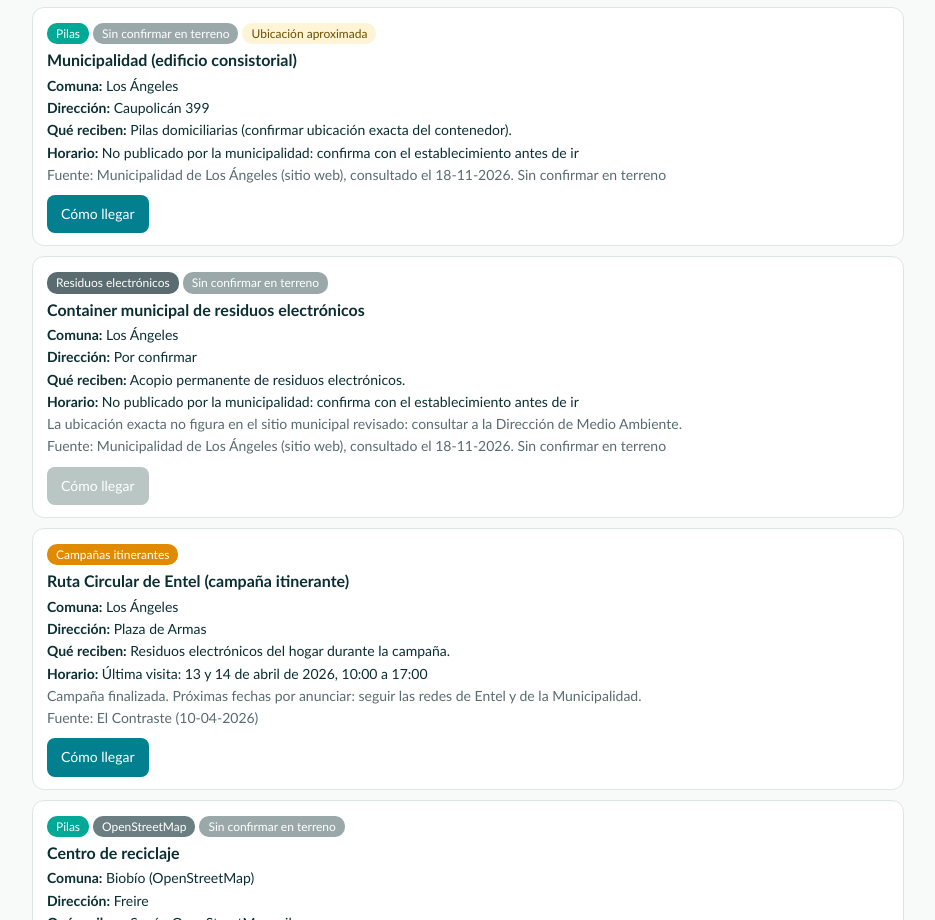
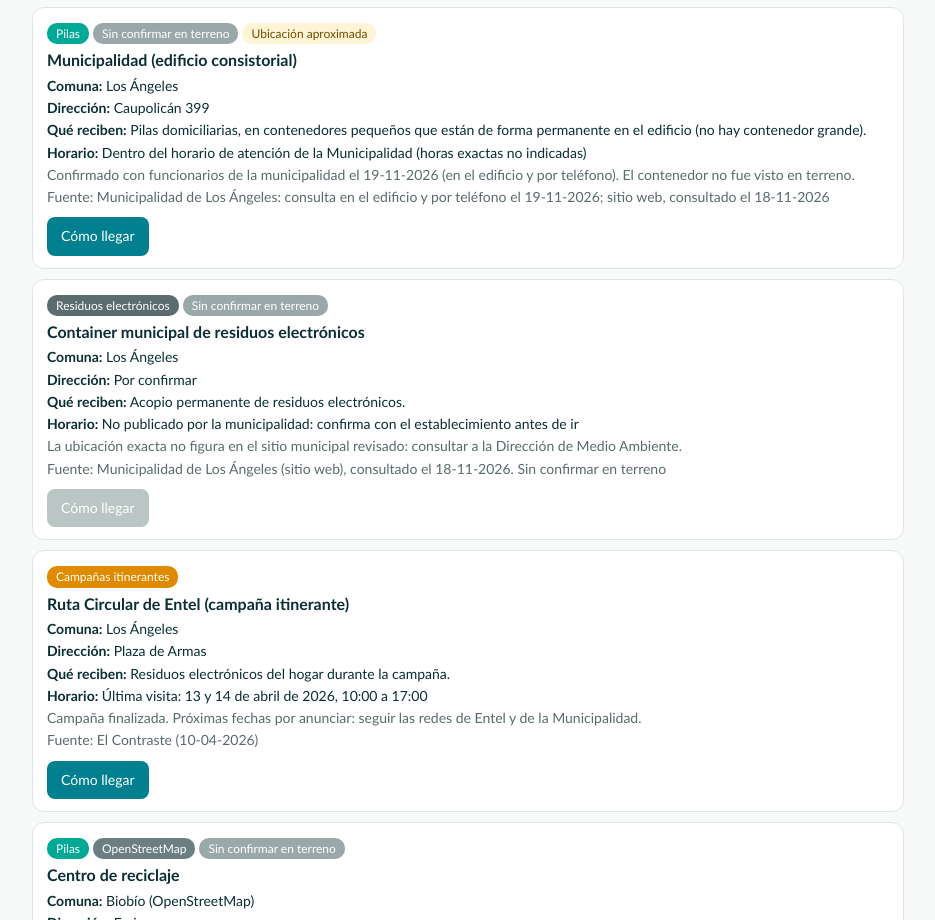
Before and after one commit to eliascid07/TrabajoSustentabilidad, a plain HTML site: page index.html in a window 1280 px wide. Shown: the part 1349-2269 px from the top of the page, without its empty margins (172-1107 px from the left). Drawn offline with nearby package versions, Linux system fonts and the light colour scheme.

Commit message:
Add files via upload

```diff
--- a/index.html
+++ b/index.html
@@ -163,7 +163,8 @@ const PUNTOS = [
   {comuna:"Los Ángeles", nombre:"CESFAM Nuevo Horizonte", tipos:["celulares","pilas"], dir:"Las Torcazas / Aguas Calientes, Villa Los Profesores", lat:-37.450, lng:-72.370,
    acepta:"Celulares y cargadores en desuso; pilas domiciliarias.", horario:HORARIO_ND, fuente:FUENTE_MUNI},
   {comuna:"Los Ángeles", nombre:"Municipalidad (edificio consistorial)", tipos:["pilas"], dir:"Caupolicán 399", lat:-37.470, lng:-72.3525,
-   acepta:"Pilas domiciliarias (confirmar ubicación exacta del contenedor).", horario:HORARIO_ND, fuente:FUENTE_MUNI},
+   acepta:"Pilas domiciliarias, en contenedores pequeños que están de forma permanente en el edificio (no hay contenedor grande).", horario:"Dentro del horario de atención de la Municipalidad (horas exactas no indicadas)", fuente:"Municipalidad de Los Ángeles: consulta en el edificio y por teléfono el 19-11-2026; sitio web, consultado el 18-11-2026",
+   nota:"Confirmado con funcionarios de la municipalidad el 19-11-2026 (en el edificio y por teléfono). El contenedor no fue visto en terreno."},
   {comuna:"Los Ángeles", nombre:"Container municipal de residuos electrónicos", tipos:["raee"], dir:null, lat:null, lng:null,
    acepta:"Acopio permanente de residuos electrónicos.", horario:HORARIO_ND, fuente:FUENTE_MUNI,
    nota:"La ubicación exacta no figura en el sitio municipal revisado: consultar a la Dirección de Medio Ambiente."},
```
